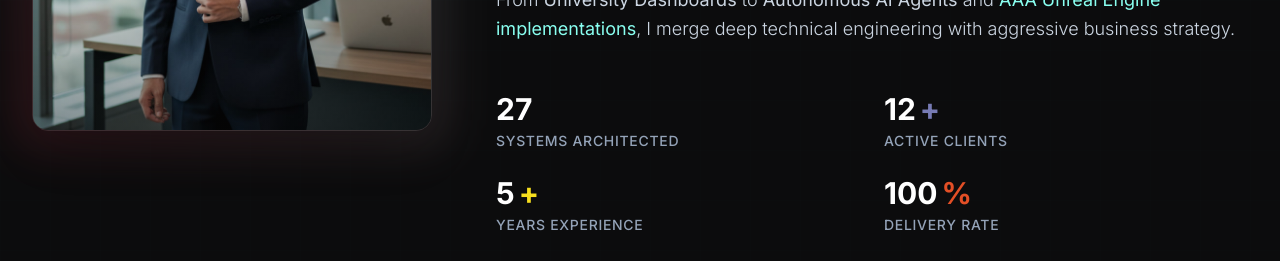
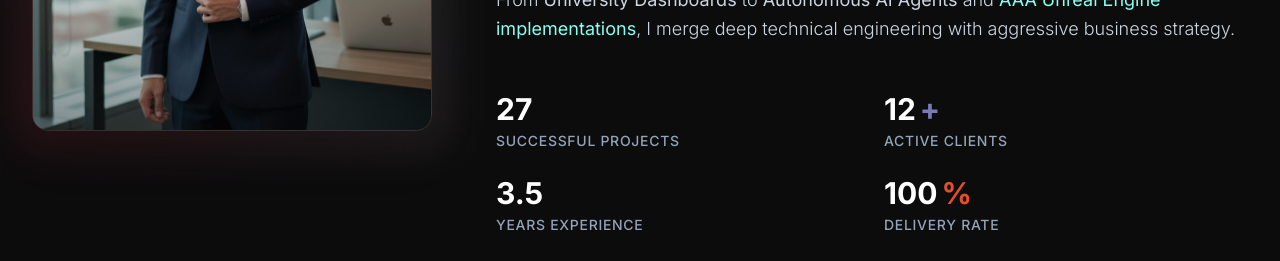
Before and after one commit to TaimoorBasit/Taimoor, a Next.js app: page / in a window 1280 px wide. Shown: the part 1600-1861 px from the top of the page. Built offline with nearby package versions, Linux system fonts and the light colour scheme.

Commit message:
Update About section stats: 3.5 years experience and Successful Projects

```diff
--- a/components/About.tsx
+++ b/components/About.tsx
@@ -9,15 +9,15 @@ import { useRef, useEffect } from 'react';
 import { useInView, useSpring, useTransform } from 'framer-motion';
 
 const stats = [
-  { icon: FaLayerGroup, label: 'Systems Architected', value: 27, suffix: '', color: '#61DAFB' },
+  { icon: FaLayerGroup, label: 'Successful Projects', value: 27, suffix: '', color: '#61DAFB' },
   { icon: FaCheckDouble, label: 'Active Clients', value: 12, suffix: '+', color: '#777BB4' },
-  { icon: FaClock, label: 'Years Experience', value: 5, suffix: '+', color: '#F7DF1E' },
+  { icon: FaClock, label: 'Years Experience', value: 3.5, suffix: '', color: '#F7DF1E', decimals: 1 },
   { icon: FaBullseye, label: 'Delivery Rate', value: 100, suffix: '%', color: '#E34F26' },
 ];
 
-function AnimatedNumber({ value }: { value: number }) {
+function AnimatedNumber({ value, decimals = 0 }: { value: number, decimals?: number }) {
   const ref = useRef(null);
-  const isInView = useInView(ref, { once: true, margin: "-100px" });
+  const isInView = useInView(ref, { once: true, margin: "0px" });
 
   const spring = useSpring(0, {
     mass: 1,
@@ -25,7 +25,7 @@ function AnimatedNumber({ value }: { value: number }) {
     damping: 30,
   });
 
-  const displayValue = useTransform(spring, (current) => Math.round(current));
+  const displayValue = useTransform(spring, (current) => current.toFixed(decimals));
 
   useEffect(() => {
     if (isInView) {
@@ -57,7 +57,7 @@ function StatCard({ stat, index }: { stat: typeof stats[0], index: number }) {
       </div>
       <div className="text-2xl sm:text-3xl font-bold mb-2 cyber-gradient-text"
         style={{ color: 'var(--snow-white)' }}>
-        <AnimatedNumber value={stat.value} />{stat.suffix}
+        <AnimatedNumber value={stat.value} decimals={stat.decimals} />{stat.suffix}
       </div>
       <div className="text-sm transition-colors"
         style={{ color: 'var(--slate-gray)' }}>
@@ -137,7 +137,7 @@ export function About() {
               {stats.map((stat, index) => (
                 <div key={index} className="space-y-1">
                   <div className="text-3xl font-bold text-white flex items-baseline gap-1">
-                    <AnimatedNumber value={stat.value} />
+                    <AnimatedNumber value={stat.value} decimals={stat.decimals} />
                     <span style={{ color: stat.color }}>{stat.suffix}</span>
                   </div>
                   <div className="text-sm text-slate-400 uppercase tracking-wider font-medium">{stat.label}</div>
```
